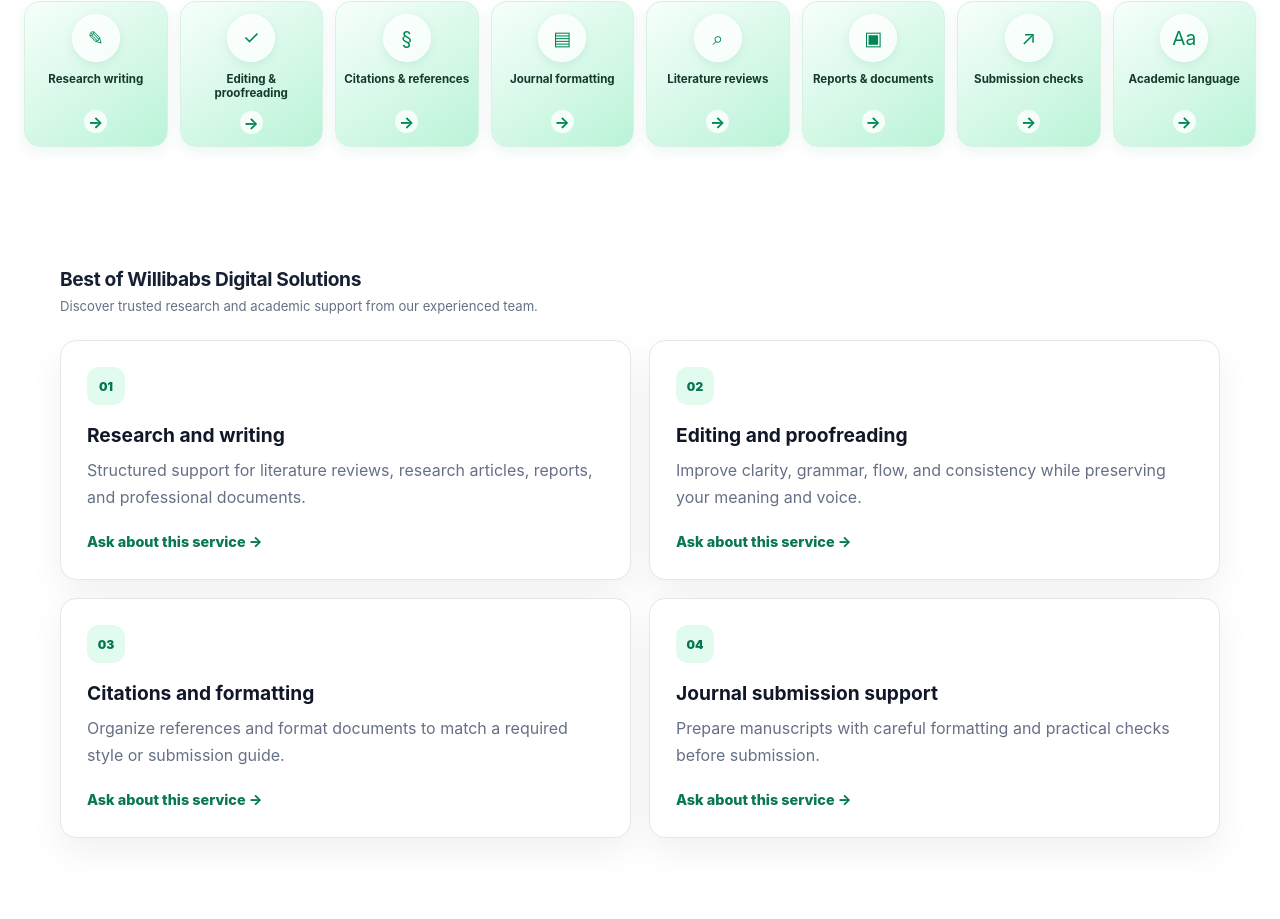
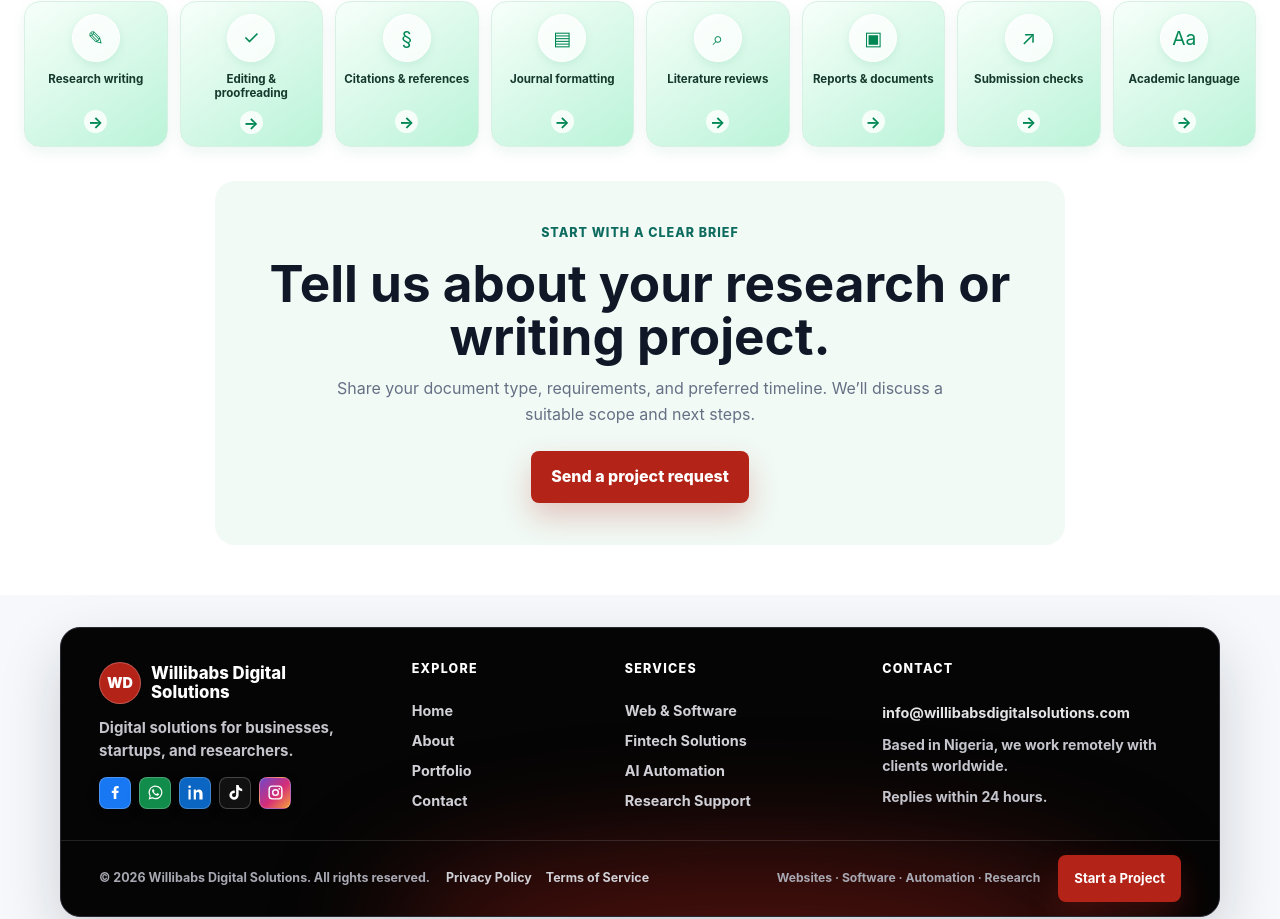
Before and after one commit to davidjames2708-dotcom/willibabsdigitalsolutions, a Next.js app: page /research-marketplace in a window 1280 px wide. Shown: the part 982-1901 px from the top of the page. Built offline with nearby package versions, Linux system fonts and the light colour scheme.

Commit message:
Remove detailed marketplace service cards

```diff
--- a/app/research-marketplace/page.jsx
+++ b/app/research-marketplace/page.jsx
@@ -5,13 +5,6 @@ export const metadata = {
   title: "Research Marketplace | Willibabs Digital Solutions",
   description: "Research, academic writing, editing, and document support from Willibabs Digital Solutions.",
 };
-
-const services = [
-  ["01", "Research and writing", "Structured support for literature reviews, research articles, reports, and professional documents."],
-  ["02", "Editing and proofreading", "Improve clarity, grammar, flow, and consistency while preserving your meaning and voice."],
-  ["03", "Citations and formatting", "Organize references and format documents to match a required style or submission guide."],
-  ["04", "Journal submission support", "Prepare manuscripts with careful formatting and practical checks before submission."],
-];
 
 export default function ResearchMarketplacePage() {
   return (
@@ -45,10 +38,6 @@ export default function ResearchMarketplacePage() {
         <h2 id="research-categories-title">Explore research services</h2>
         <div>{[["✎","Research writing","research-writing"],["✓","Editing & proofreading","editing"],["§","Citations & references","citations"],["▤","Journal formatting","journal-support"],["⌕","Literature reviews","research-writing"],["▣","Reports & documents","research-writing"],["↗","Submission checks","journal-support"],["Aa","Academic language","editing"]].map(([icon,label,id])=><a href={`#${id}`} key={label}><span aria-hidden="true">{icon}</span><strong>{label}</strong><b aria-hidden="true">→</b></a>)}</div>
       </section>
-      <section className="section research-marketplace-services">
-        <div className="section-heading"><h2>Best of Willibabs Digital Solutions</h2><p>Discover trusted research and academic support from our experienced team.</p></div>
-        <div className="research-marketplace-grid">{services.map(([number, title, description],index) => <article id={["research-writing","editing","citations","journal-support"][index]} key={number}><span>{number}</span><h3>{title}</h3><p>{description}</p><Link href="/contact">Ask about this service <span aria-hidden="true">→</span></Link></article>)}</div>
-      </section>
       <section className="section research-marketplace-cta"><p className="eyebrow">Start with a clear brief</p><h2>Tell us about your research or writing project.</h2><p>Share your document type, requirements, and preferred timeline. We’ll discuss a suitable scope and next steps.</p><Link className="button primary" href="/contact">Send a project request</Link></section>
     </main>
   );
```
